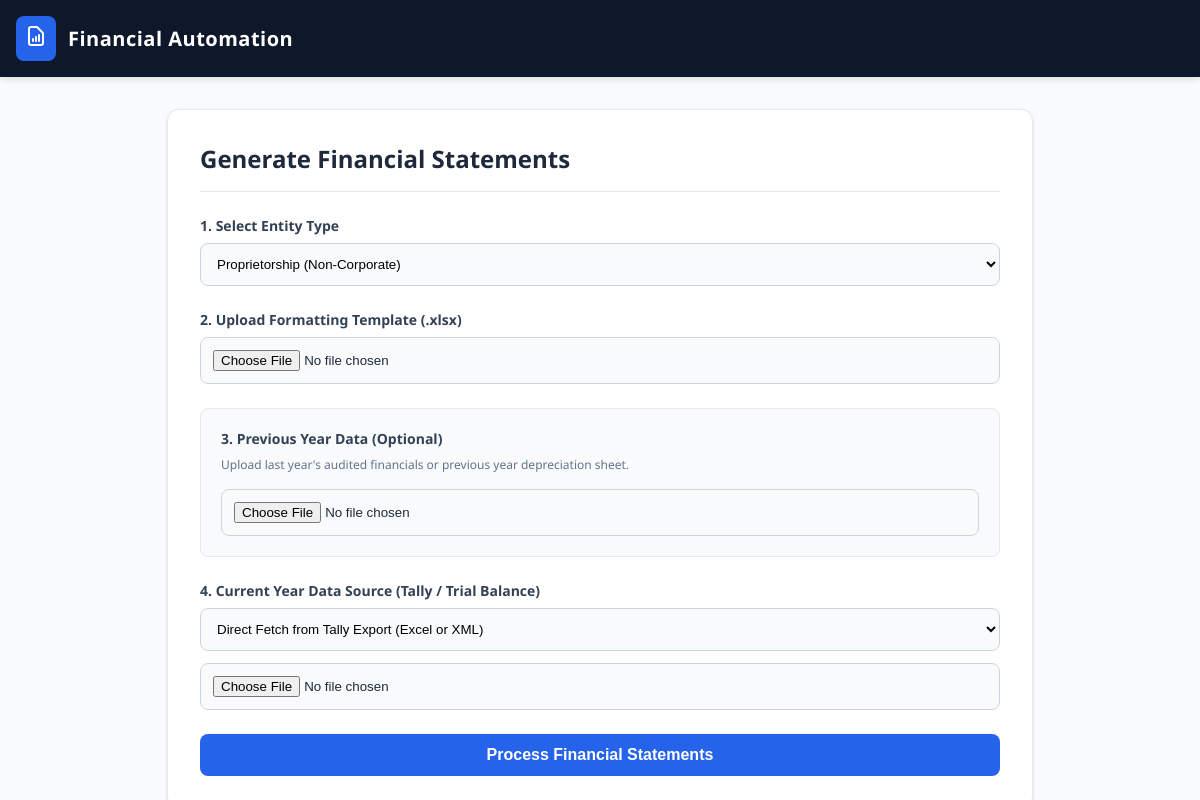
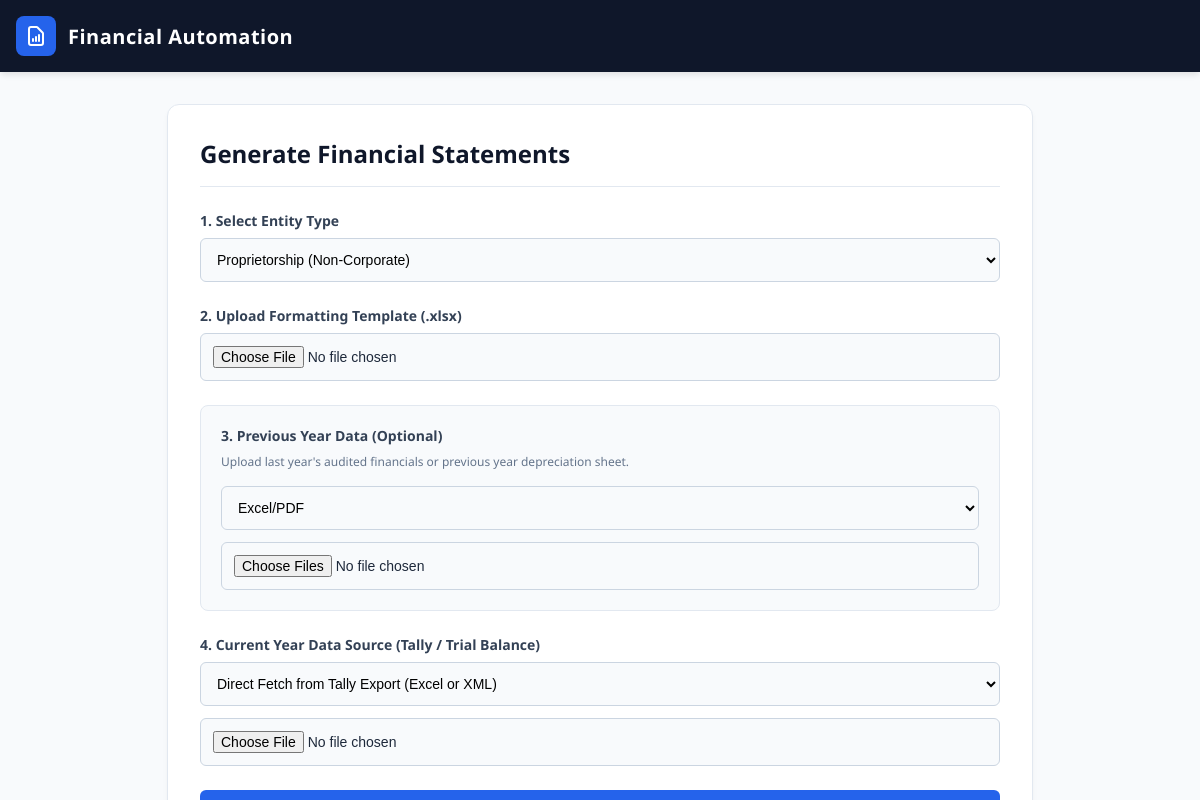
Before and after one commit to tulsidrolia0179-drolia/Financial-Automation, an Electron app: page index.html in a window 1200 px wide. Drawn offline with Linux system fonts and the light colour scheme; no server answers.

Commit message:
Update index.html

```diff
--- a/index.html
+++ b/index.html
@@ -6,25 +6,27 @@
   <title>Financial Automation Tool</title>
   <style>
     body { font-family: 'Segoe UI', Tahoma, Geneva, Verdana, sans-serif; background-color: #f8fafc; color: #1e293b; margin: 0; padding: 0; display: flex; flex-direction: column; height: 100vh; }
-        header { background-color: #0f172a; color: white; padding: 16px; box-shadow: 0 4px 6px -1px rgba(0, 0, 0, 0.1); display: flex; align-items: center; gap: 12px; }
-        .icon-box { background-color: #2563eb; padding: 8px; border-radius: 8px; }
+    header { background-color: #0f172a; color: white; padding: 16px; box-shadow: 0 4px 6px -1px rgba(0,0,0,0.1); display: flex; align-items: center; gap: 12px; }
+    .icon-box { background-color: #2563eb; padding: 8px; border-radius: 8px; display: flex; align-items: center; justify-content: center; }
     h1 { margin: 0; font-size: 1.25rem; font-weight: bold; letter-spacing: 0.025em; }
     main { flex: 1; overflow-y: auto; padding: 32px; }
-        .container { max-width: 800px; margin: 0 auto; background-color: white; border-radius: 12px; box-shadow: 0 1px 3px rgba(0,0,0,0.1); border: 1px solid #e2e8f0; padding: 32px; }
-        h2 { font-size: 1.5rem; margin-top: 0; margin-bottom: 24px; padding-bottom: 16px; border-bottom: 1px solid #e2e8f0; }
+    .container { max-width: 800px; margin: 0 auto; background-color: white; border-radius: 12px; box-shadow: 0 4px 6px -1px rgba(0,0,0,0.05); padding: 32px; border: 1px solid #e2e8f0; }
+    h2 { font-size: 1.5rem; margin-top: 0; margin-bottom: 24px; padding-bottom: 16px; border-bottom: 1px solid #e2e8f0; color: #0f172a; }
     .form-group { margin-bottom: 24px; }
     label { display: block; font-size: 0.875rem; font-weight: 600; margin-bottom: 8px; color: #334155; }
-        select, input[type="file"] { width: 100%; padding: 12px; border: 1px solid #cbd5e1; border-radius: 8px; background-color: #f8fafc; outline: none; box-sizing: border-box; }
+    select, input[type="file"] { width: 100%; padding: 12px; border: 1px solid #cbd5e1; border-radius: 6px; box-sizing: border-box; background-color: #f8fafc; font-size: 0.875rem; }
     .optional-box { background-color: #f8fafc; padding: 20px; border-radius: 8px; border: 1px solid #e2e8f0; margin-bottom: 24px; }
     .optional-box p { font-size: 0.75rem; color: #64748b; margin-top: 0; margin-bottom: 16px; }
-        button { width: 100%; background-color: #2563eb; color: white; font-weight: 600; padding: 12px; border: none; border-radius: 8px; cursor: pointer; font-size: 1rem; transition: background-color 0.2s; }
+    button { width: 100%; background-color: #2563eb; color: white; font-weight: 600; padding: 12px; border: none; border-radius: 6px; cursor: pointer; transition: background-color 0.2s; }
     button:hover { background-color: #1d4ed8; }
   </style>
 </head>
 <body>
   <header>
     <div class="icon-box">
-            <svg style="width: 24px; height: 24px; color: white;" fill="none" stroke="currentColor" viewBox="0 0 24 24"><path stroke-linecap="round" stroke-linejoin="round" stroke-width="2" d="M9 17v-2m3 2v-4m3 4v-6m2 10H7a2 2 0 01-2-2V5a2 2 0 012-2h5.586a1 1 0 01.707.293l5.414 5.414a1 1 0 01.293.707V19a2 2 0 01-2 2z"></path></svg>
+      <svg style="width: 24px; height: 24px; color: white;" fill="none" stroke="currentColor" viewBox="0 0 24 24">
+        <path stroke-linecap="round" stroke-linejoin="round" stroke-width="2" d="M9 17v-2m3 2v-4m3 4v-6m2 10H7a2 2 0 01-2-2V5a2 2 0 012-2h5.586a1 1 0 01.707.293l5.414 5.414a1 1 0 01.293.707V19a2 2 0 01-2 2z"></path>
+      </svg>
     </div>
     <h1>Financial Automation</h1>
   </header>
@@ -48,7 +50,13 @@
         <div class="optional-box">
           <label>3. Previous Year Data (Optional)</label>
           <p>Upload last year's audited financials or previous year depreciation sheet.</p>
-                    <input type="file" id="prev-year-file" accept=".pdf, .xlsx, .xls">
+          <select style="margin-bottom: 12px;">
+            <option>Excel/PDF</option>
+            <option>Tally</option>
+            <option>SAP</option>
+            <option>Oracle</option>
+          </select>
+          <input type="file" id="prev-year-file" accept=".pdf, .xlsx, .xls" multiple>
         </div>
         <div class="form-group">
           <label>4. Current Year Data Source (Tally / Trial Balance)</label>
@@ -64,6 +72,7 @@
   </main>
   <script>
     const { processFinancials } = require('./processor.js');
+
     document.getElementById('process-btn').addEventListener('click', async () => {
       const btn = document.getElementById('process-btn');
       const originalText = btn.innerText;
```
Lines whose indentation alone changed are shown as unchanged.
